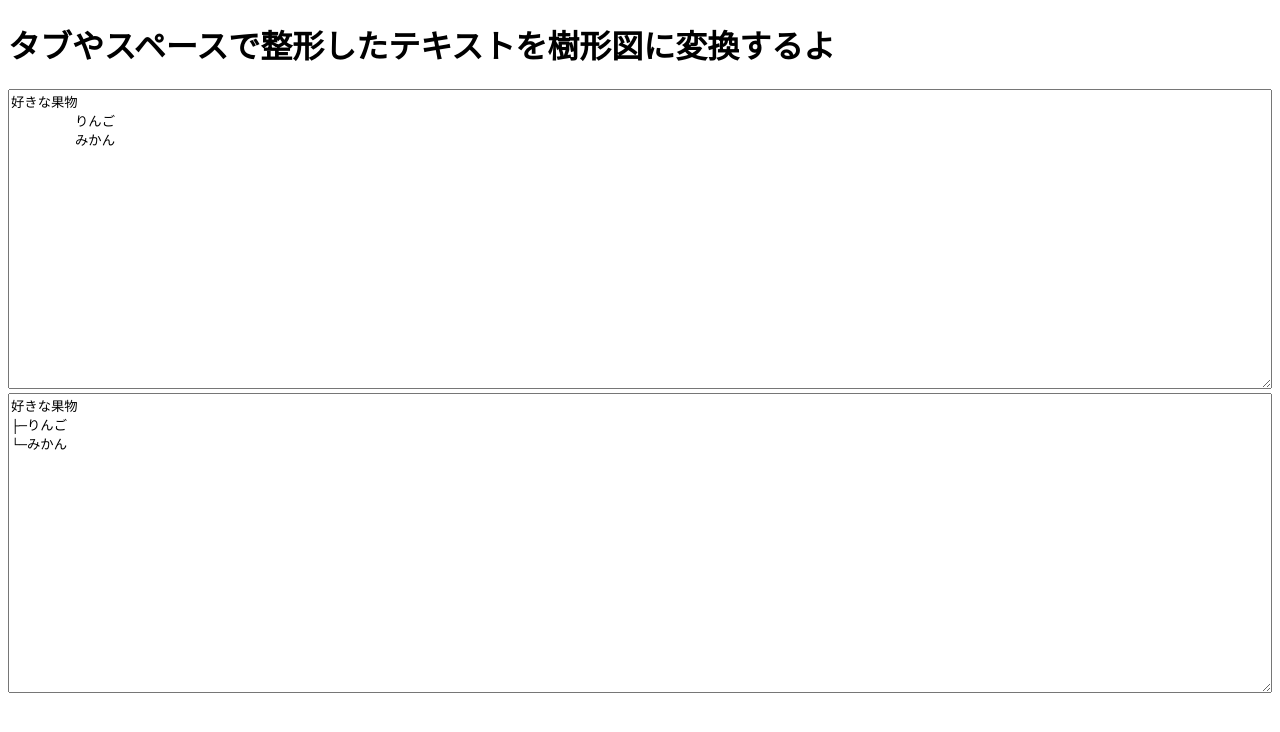
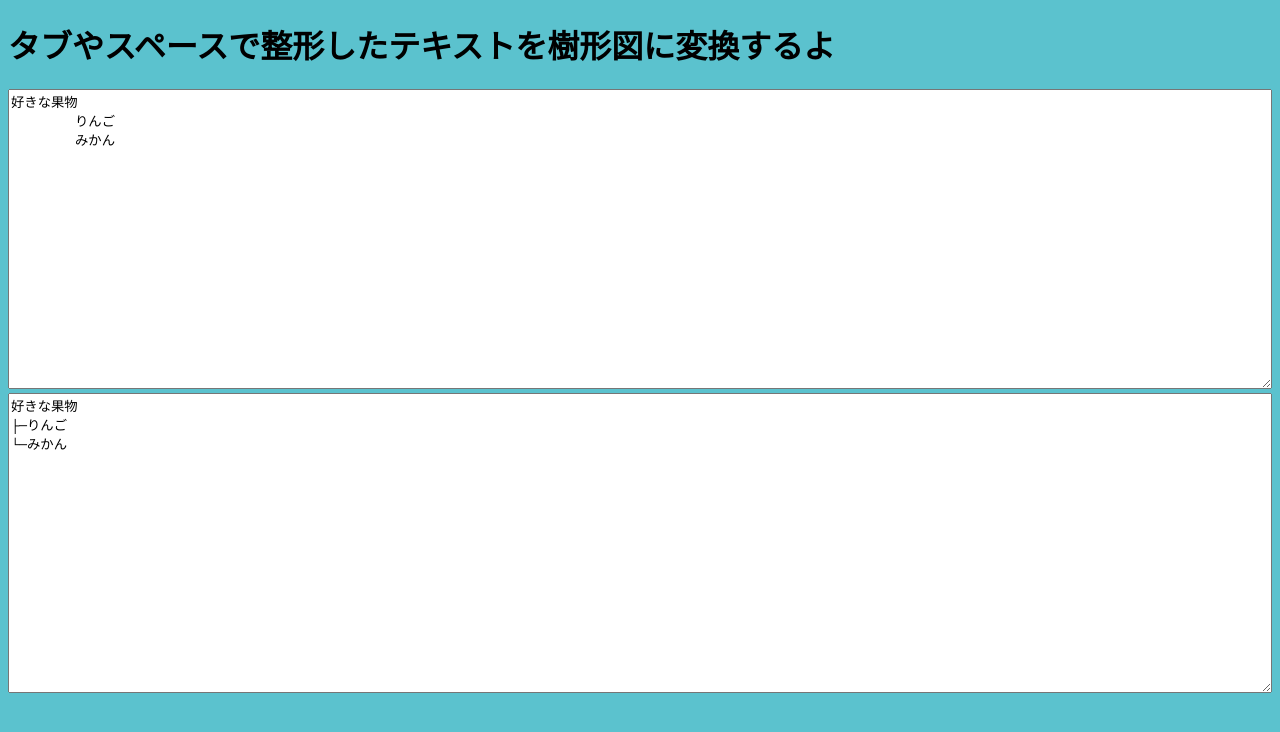
Before and after one commit to capybala/tree-diagram, a website: page index.html in a window 1280 px wide. Drawn offline with nearby package versions, Linux system fonts and the light colour scheme.

Commit message:
背景色変更

```diff
--- a/style.css
+++ b/style.css
@@ -1,3 +1,7 @@
+body{
+	background: #5bc2ce;
+}
+
 #src_text {
 	box-sizing: border-box;
 	width: 100%;
```
